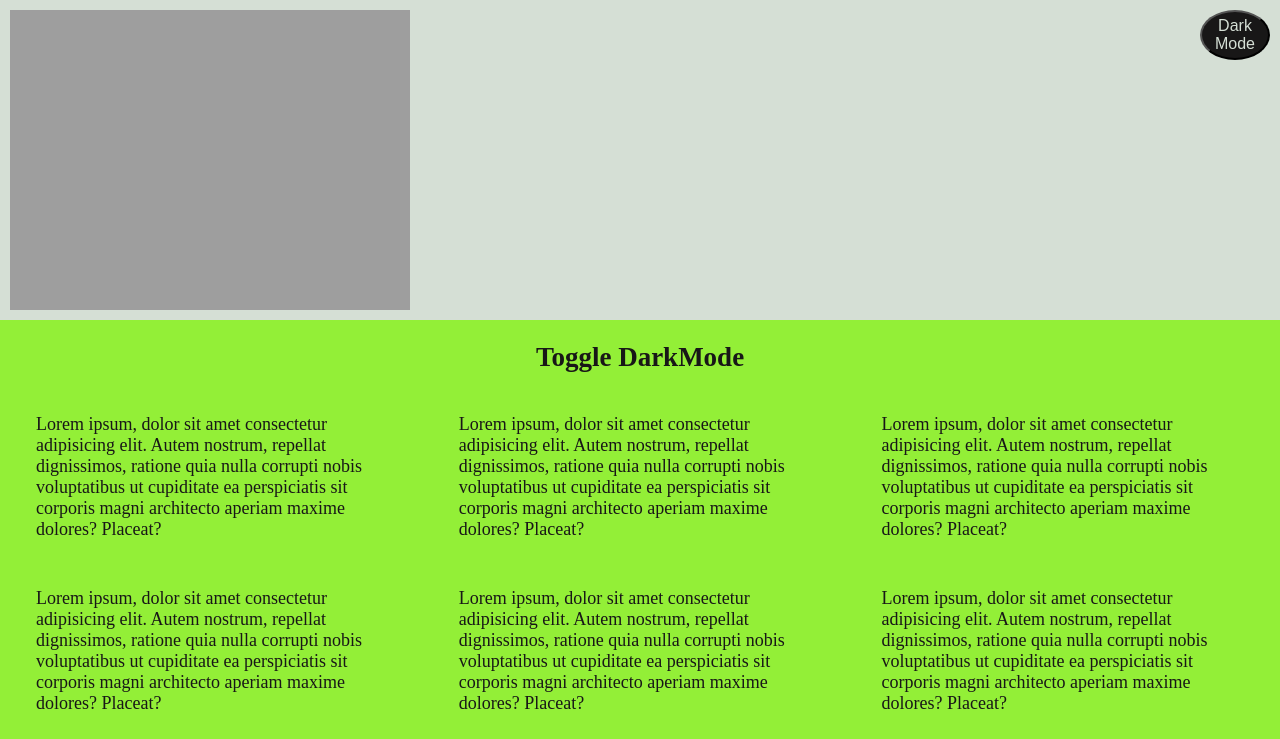
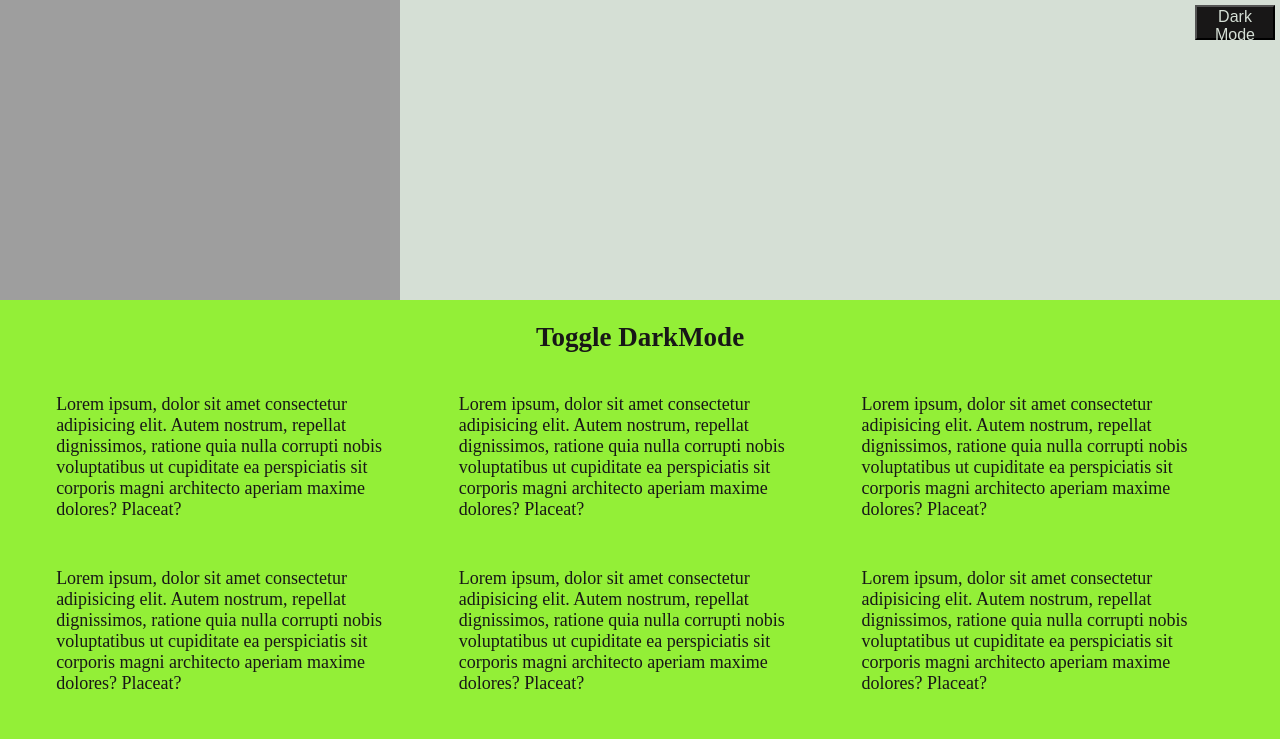
Before and after one commit to Katelli/Darkmode-test, a plain HTML site: page index.html in a window 1280 px wide. Shown: the top 739 px of the page. Drawn offline with Linux system fonts and the light colour scheme.

Commit message:
some aesthetic changes

```diff
--- a/index.html
+++ b/index.html
@@ -16,14 +16,14 @@
 <body class="bg-primary fg-secondary">
 
     <header class="header flex flex-row bg-tertiary justify-between">
-        <div id="Icon" class="icon-light"></div>
-        <button id="Dark" class="bg-secondary fg-tertiary">Dark Mode</button>
+        <div id="icon" class="icon-light"></div>
+        <button id="dark" class="bg-secondary fg-tertiary">Dark Mode</button>
     </header>
 
     <section class="section flex flex-col">
         <h1 class="h1 text-center">Toggle DarkMode</h1>
 
-        <div class="div flex flex-row-wrap justify-between">
+        <div class="div flex flex-row-wrap justify-around">
 
             <p class="p">Lorem ipsum, dolor sit amet consectetur adipisicing elit. Autem nostrum, repellat dignissimos, ratione quia nulla corrupti nobis voluptatibus ut cupiditate ea perspiciatis sit corporis magni architecto aperiam maxime dolores? Placeat?</p>
 
@@ -59,7 +59,7 @@
 
     <section>
 
-        <div class="flex flex-row justify-around align-co-between">
+        <div class="flex flex-row-wrap justify-around align-co-between">
 
             <div id="form" class="flex flex-col justify-center align-it-center">
                     <label for="numberA">Calculate</label>
```
